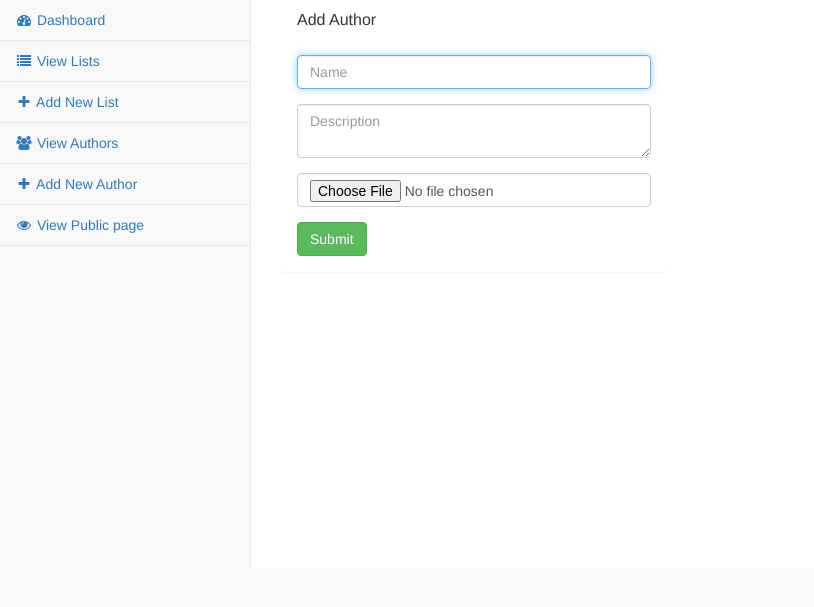
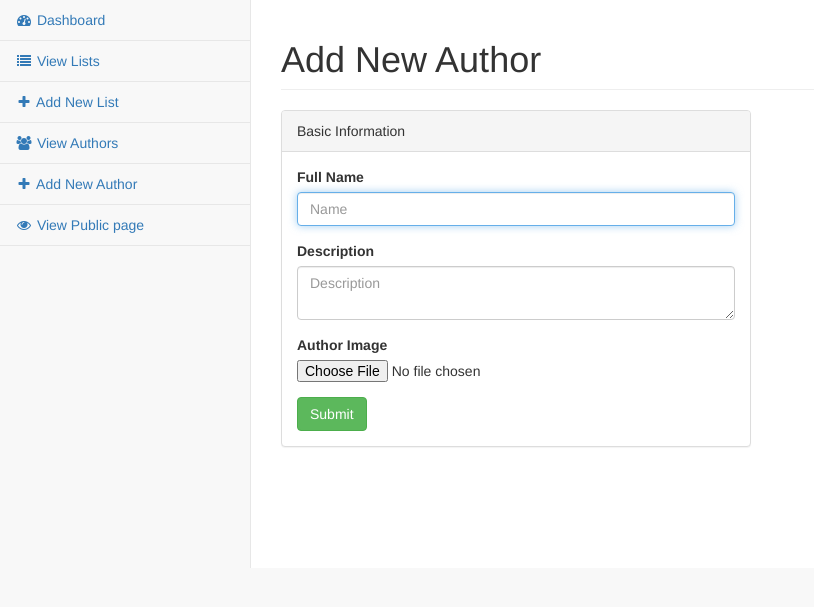
Before and after one commit to SurfEdge/video-listing-platform, a CodeIgniter app: page /video-listing-platform/index.php/author/add in a window 1280 px wide. Shown: the part 51-658 px from the top of the page, without its empty margins (0-814 px from the left). Run offline with CodeIgniter, Linux system fonts and the light colour scheme; some libraries are stand-ins or nearby versions.

Commit message:
add author ui fixes

```diff
--- a/application/views/add_author.php
+++ b/application/views/add_author.php
@@ -7,32 +7,45 @@ defined('BASEPATH') OR exit('No direct script access allowed');
 
 		<?php $this->load->view('template/sidebar.php'); ?>
     <div id="page-wrapper">
-        <div class="row">
-            <div class="col-md-5">
-                <div class="panel">
-                    <div class="panel-heading">
-                        <h3 class="panel-title">Add Author</h3>
-                    </div>
-                    <div class="panel-body">
+			<div class="row">
+					<div class="col-lg-12">
+							<h1 class="page-header">Add New Author</h1>
+					</div>
+					<!-- /.col-lg-12 -->
+			</div>
+			<div class="row">
+					<div class="col-lg-6">
+							<div class="panel panel-default">
+									<div class="panel-heading">
+											Basic Information
+									</div>
+									<div class="panel-body">
+											<div class="row">
+												<div class="col-lg-12">
                         <?php echo validation_errors(); ?>
                         <?php echo form_open_multipart('author/add'); ?>
                             <fieldset>
                                 <div class="form-group">
+																		<label>Full Name</label>
                                     <input class="form-control" placeholder="Name" name="name" type="text" autofocus>
                                 </div>
                                 <div class="form-group">
+																		<label>Description</label>
                                     <textarea class="form-control" placeholder="Description" name="description" value=""></textarea>
                                 </div>
                                 <div class="form-group">
-                                    <input type="file" class="form-control" placeholder="Image" name="image" value=""></input>
+																		<label>Author Image</label>
+                                    <input type="file" name="image"></input>
                                 </div>
                                 <button type="submit" name="submit" class="btn btn-md btn-success">Submit</button>
                             </fieldset>
                         </form>
+											</div>
                     </div>
                 </div>
             </div>
         </div>
     </div>
+	</div>
 
 <?php $this->load->view('template/footer_scripts.php'); ?>
```
